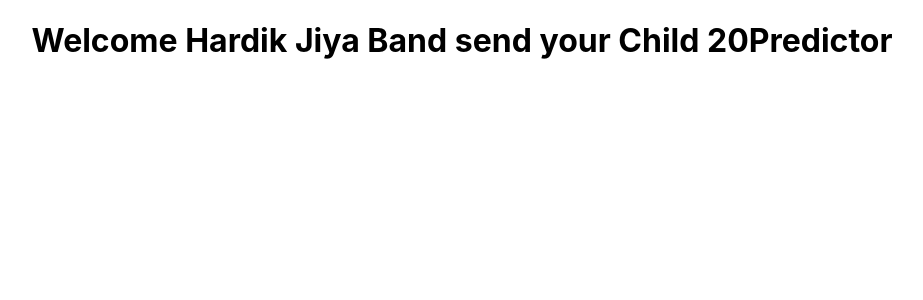
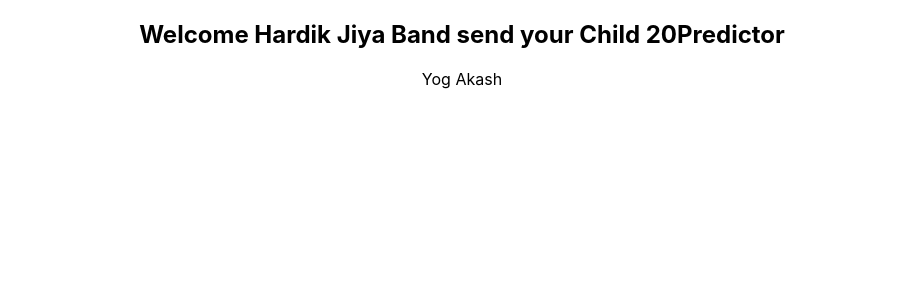
Before and after one commit to hardiktheprogrammer/typescript-chess, a React (Create React App) app in the folder my-app/: page / in a window 1280 px wide. Shown: the top 300 px of the page, without its empty margins (178-1101 px from the left). Built offline with nearby package versions, Linux system fonts and the light colour scheme.

Commit message:
props end

```diff
--- a/my-app/src/App.tsx
+++ b/my-app/src/App.tsx
@@ -1,12 +1,17 @@
 import './App.css';
-import {Greet} from './components/Greet'
+import { Greet } from './components/Greet';
+import { Person } from './components/person';
 function App() {
-
+  const personName = {
+    first: 'Yog',
+    last: 'Akash'
+  };
   return (
     <div className="App">
-      <Greet name = 'Jiya Band' messageCount={20}/>
+      <Greet name='Jiya Band' messageCount={20} isLoggedIn={true} />
+      <Person name ={ personName} />
     </div>
-  )
+  );
 }
 
 export default App;
--- a/my-app/src/components/Greet.tsx
+++ b/my-app/src/components/Greet.tsx
@@ -1,16 +1,22 @@
 type GreetProps = {
     name: string
-    messageCount:number
+    messageCount: number
+    isLoggedIn: boolean
 }
 
 export const Greet = (props: GreetProps) => {
+
     return (
 
         <div>
 
-            <h1>
-                Welcome Hardik {props.name} send your Child  { props.messageCount}Predictor
-            </h1>
+            <h2>
+                {
+                    props.isLoggedIn ? `  Welcome Hardik ${props.name} send your Child  ${props.messageCount}Predictor ` : 'welcome Preditor'
+
+                }
+
+            </h2>
         </div>
     )
 }
--- /dev/null
+++ b/my-app/src/components/person.tsx
@@ -0,0 +1,15 @@
+type personProps = {
+    name: {
+        first: string
+        last:string
+}
+
+}
+
+export const Person = (props:personProps) => {
+
+    return (
+
+        <div> {props.name.first} {props.name.last} </div>
+    )
+}
```
